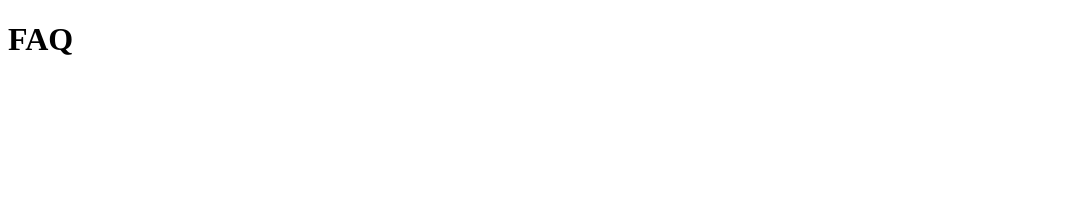
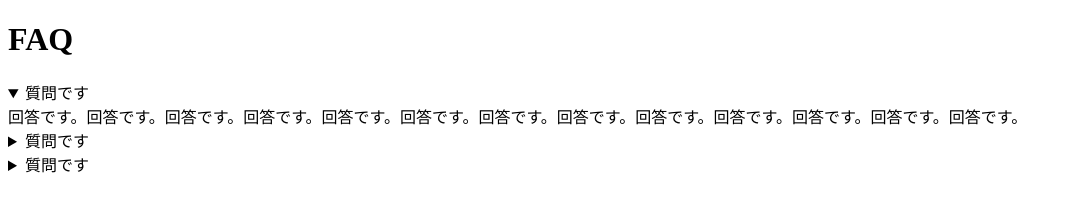
Before and after one commit to NakazatoTaichi/accordion_js, a plain HTML site: page index.html in a window 1280 px wide. Shown: the whole page, without its empty margins (0-1072 px from the left). Drawn offline with Linux system fonts and the light colour scheme.

Commit message:
detailsタグを使う

```diff
--- a/index.html
+++ b/index.html
@@ -7,5 +7,17 @@
 </head>
 <body>
     <h1>FAQ</h1>
+    <details open>
+        <summary>質問です</summary>
+        回答です。回答です。回答です。回答です。回答です。回答です。回答です。回答です。回答です。回答です。回答です。回答です。回答です。
+    </details>
+    <details>
+        <summary>質問です</summary>
+        回答です。回答です。回答です。回答です。回答です。回答です。回答です。回答です。回答です。回答です。回答です。回答です。回答です。
+    </details>
+    <details>
+        <summary>質問です</summary>
+        回答です。回答です。回答です。回答です。回答です。回答です。回答です。回答です。回答です。回答です。回答です。回答です。回答です。
+    </details>
 </body>
 </html>
```
